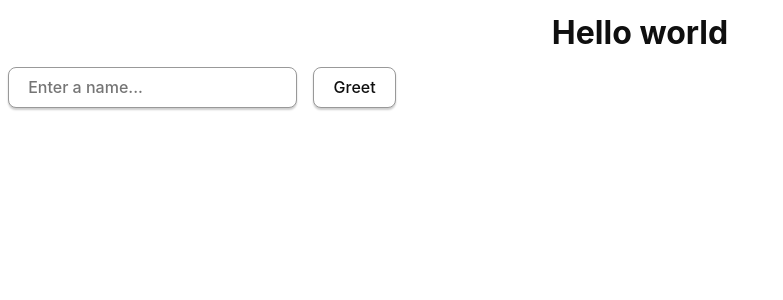
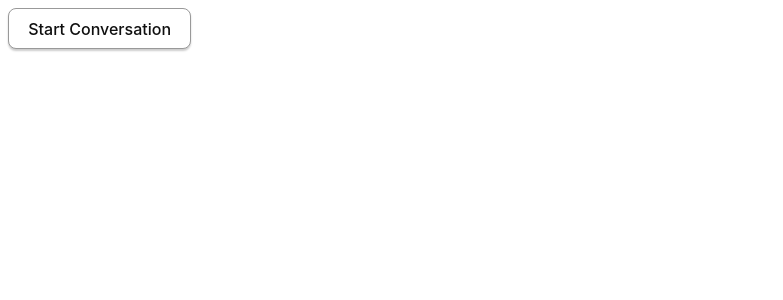
Before and after one commit to ngamolsky/project-grandson, a React (Vite) app in the folder frontend/: page / in a window 1280 px wide. Shown: the top 300 px of the page, without its empty margins (0-783 px from the left). Built offline with nearby package versions, Linux system fonts and the light colour scheme.

Commit message:
First pass at joining a WebRTC conversation

```diff
--- a/frontend/src/App.tsx
+++ b/frontend/src/App.tsx
@@ -1,36 +1,10 @@
-import { useState } from 'react';
-import { invoke } from '@tauri-apps/api/core';
 import './App.css';
+import { Home } from './components/Home';
 
 export function App() {
-  const [greetMsg, setGreetMsg] = useState('');
-  const [name, setName] = useState('');
-
-  const greet = async () => {
-    // Learn more about Tauri commands at https://tauri.app/develop/calling-rust/
-    const result = await invoke('greet', { name });
-    setGreetMsg(String(result));
-  };
-
   return (
     <main>
-      <h1>Hello world</h1>
-
-      <form
-        style={{ display: 'flex', gap: '1rem' }}
-        onSubmit={(e) => {
-          e.preventDefault();
-          greet();
-        }}
-      >
-        <input
-          id="greet-input"
-          onChange={(e) => setName(e.currentTarget.value)}
-          placeholder="Enter a name..."
-        />
-        <button type="submit">Greet</button>
-      </form>
-      <p>{greetMsg}</p>
+      <Home />
     </main>
   );
 }
--- /dev/null
+++ b/frontend/src/components/ConversationView.tsx
@@ -0,0 +1,47 @@
+import { DailyProvider } from '../providers/DailyProvider';
+import { useCallState } from '../support/useCallState';
+
+// function getRemoteStream(
+//   callObject: DailyCall | null,
+// ): [MediaStreamTrack | undefined, MediaStreamTrack | undefined] {
+//   const participants = getParticipantList(callObject);
+//   for (const participant of participants) {
+//     if (participant.local) continue;
+//     const audioTrack = participant.tracks.audio.persistentTrack;
+//     const videoTrack = participant.tracks.video.persistentTrack;
+//     if (audioTrack && videoTrack) {
+//       return [audioTrack, videoTrack] as const;
+//     }
+//   }
+//   return [undefined, undefined];
+// }
+
+function ConversationViewContent() {
+  const [_callState, participants] = useCallState();
+
+  return (
+    <div>
+      {participants.map((participant) => (
+        <div key={participant.session_id}>
+          {JSON.stringify(
+            {
+              local: participant.local,
+              session_id: participant.session_id,
+              user_id: participant.user_id,
+            },
+            null,
+            2,
+          )}
+        </div>
+      ))}
+    </div>
+  );
+}
+
+export function ConversationView(props: { url: string }) {
+  return (
+    <DailyProvider url={props.url}>
+      <ConversationViewContent />
+    </DailyProvider>
+  );
+}
--- /dev/null
+++ b/frontend/src/components/Home.tsx
@@ -0,0 +1,66 @@
+import { useState } from 'react';
+import { ConversationView } from './ConversationView';
+
+const roomUrl = 'https://sstur.daily.co/nKbkfoR9FkLdKQ9l6U3I';
+
+type ConversationState =
+  | {
+      name: 'IDLE';
+    }
+  | {
+      name: 'STARTING';
+    }
+  | {
+      name: 'ERROR_STARTING_CONVERSATION';
+      error: string;
+    }
+  | {
+      name: 'STARTED';
+      url: string;
+    }
+  | {
+      name: 'ENDED';
+    };
+
+export function Home() {
+  const [conversationState, setConversationState] = useState<ConversationState>(
+    { name: 'IDLE' },
+  );
+
+  if (conversationState.name === 'ERROR_STARTING_CONVERSATION') {
+    return (
+      <div style={{ padding: '16px' }}>
+        <p>Error starting conversation: {conversationState.error}</p>
+      </div>
+    );
+  }
+
+  if (conversationState.name !== 'STARTED') {
+    return (
+      <div>
+        <button
+          disabled={conversationState.name === 'STARTING'}
+          onClick={async () => {
+            setConversationState({ name: 'STARTING' });
+            try {
+              setConversationState({ name: 'STARTED', url: roomUrl });
+            } catch (error) {
+              setConversationState({
+                name: 'ERROR_STARTING_CONVERSATION',
+                error: String(error),
+              });
+            }
+          }}
+        >
+          Start Conversation
+        </button>
+      </div>
+    );
+  }
+
+  return (
+    <div>
+      <ConversationView url={conversationState.url} />
+    </div>
+  );
+}
--- /dev/null
+++ b/frontend/src/providers/DailyProvider.tsx
@@ -0,0 +1,22 @@
+import { DailyProvider, useCallObject } from '@daily-co/daily-react';
+import { useEffect } from 'react';
+
+function Provider(props: { url: string; children: React.ReactNode }) {
+  const { url, children } = props;
+  const callObject = useCallObject({});
+
+  useEffect(() => {
+    callObject?.join({
+      url,
+      startVideoOff: true,
+    });
+  }, [callObject, url]);
+
+  if (!callObject) {
+    return null;
+  }
+
+  return <DailyProvider callObject={callObject}>{children}</DailyProvider>;
+}
+
+export { Provider as DailyProvider };
--- /dev/null
+++ b/frontend/src/support/getParticipantList.ts
@@ -0,0 +1,7 @@
+import { DailyCall, DailyParticipant } from '@daily-co/daily-js';
+
+export function getParticipantList(callObject: DailyCall | null) {
+  const participantListObject: Record<string, DailyParticipant> =
+    callObject?.participants() ?? {};
+  return Object.values(participantListObject);
+}
--- /dev/null
+++ b/frontend/src/support/useCallState.ts
@@ -0,0 +1,72 @@
+import {
+  DailyMeetingState as CallState,
+  DailyEvent,
+  DailyEventObjectAppMessage,
+} from '@daily-co/daily-js';
+import { useDaily } from '@daily-co/daily-react';
+import { useEffect, useState } from 'react';
+import { getParticipantList } from './getParticipantList';
+
+const callStateEvents = [
+  'loading',
+  'loaded',
+  'joining-meeting',
+  'joined-meeting',
+  'left-meeting',
+  'error',
+] as const satisfies Array<DailyEvent>;
+
+const participantStateEvents = [
+  'participant-joined',
+  'participant-updated',
+] as const satisfies Array<DailyEvent>;
+
+// Adapted from https://github.com/daily-demos/call-object-react/blob/5a5092e/src/components/App/App.js
+export function useCallState() {
+  const callObject = useDaily();
+  const [callState, setCallState] = useState<CallState>(() => {
+    return callObject?.meetingState() ?? 'new';
+  });
+  const [participants, setParticipants] = useState(() => {
+    return getParticipantList(callObject);
+  });
+
+  useEffect(() => {
+    if (!callObject) return;
+
+    const onMeetingStateChange = () => {
+      const callState = callObject.meetingState();
+      setCallState(callState);
+    };
+
+    const onParticipantChange = () => {
+      setParticipants(getParticipantList(callObject));
+    };
+
+    const onAppMessage = (event: DailyEventObjectAppMessage) => {
+      console.log('app-message', event.data);
+    };
+
+    for (const event of callStateEvents) {
+      callObject.on(event, onMeetingStateChange);
+    }
+
+    for (const event of participantStateEvents) {
+      callObject.on(event, onParticipantChange);
+    }
+
+    callObject.on('app-message', onAppMessage);
+
+    return () => {
+      for (const event of callStateEvents) {
+        callObject.off(event, onMeetingStateChange);
+      }
+      for (const event of participantStateEvents) {
+        callObject.off(event, onParticipantChange);
+      }
+      callObject.off('app-message', onAppMessage);
+    };
+  }, [callObject]);
+
+  return [callState, participants] as const;
+}
```
Also changed, not shown: frontend/package.json (+7 -5 lines), 1 other file (tests, documents, lock files or other folders).
